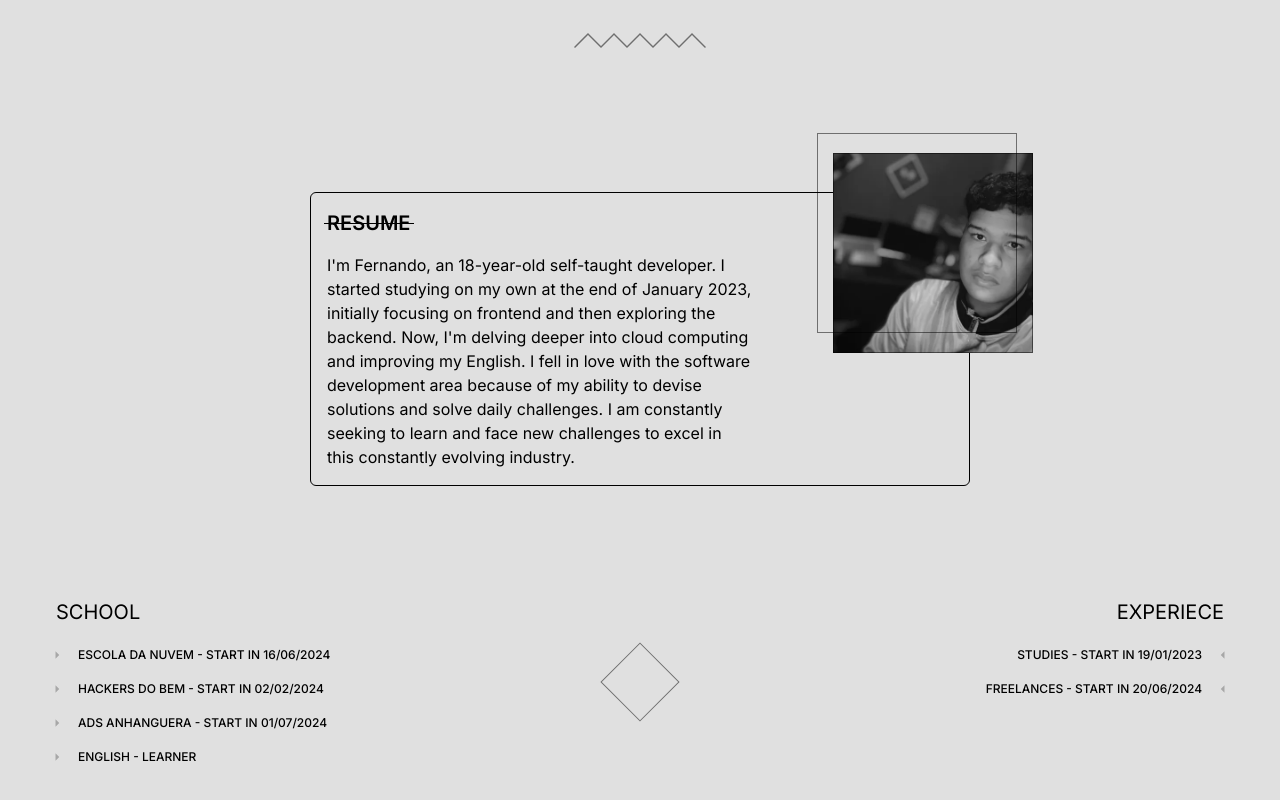
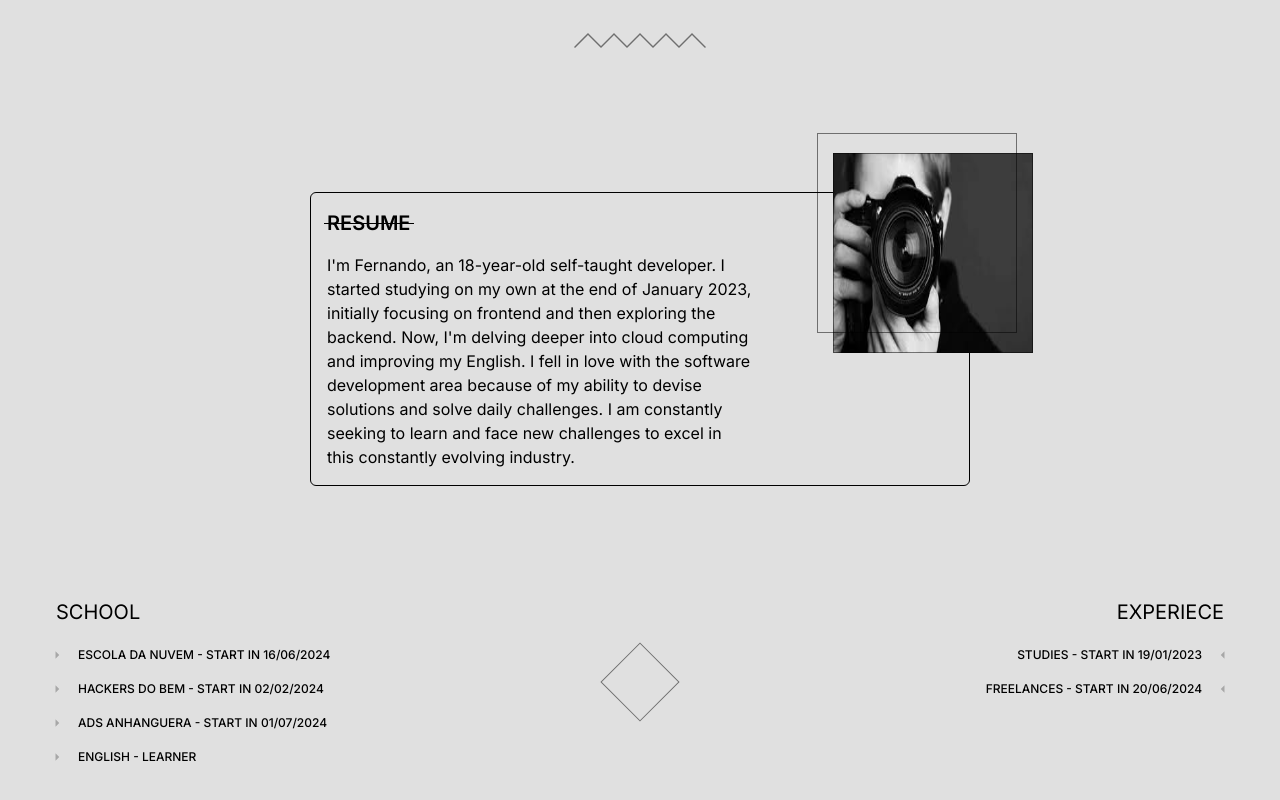
Before and after one commit to esdrasfyy/portifolio-web, a Next.js app: page /about in a window 1280 px wide. Shown: the part 911-1711 px from the top of the page. Built offline with nearby package versions, Linux system fonts and the light colour scheme.

Commit message:
Toggle profile image

```diff
--- a/app/(pages)/about/page.tsx
+++ b/app/(pages)/about/page.tsx
@@ -100,7 +100,7 @@ function About() {
           <div className="w-fit object-fill translate-x-20 -translate-y-14 max-sm:hidden">
             <Image
               alt=""
-              src="/my.webp"
+              src="/model.jpeg"
               quality={100}
               priority
               width={100}
```
